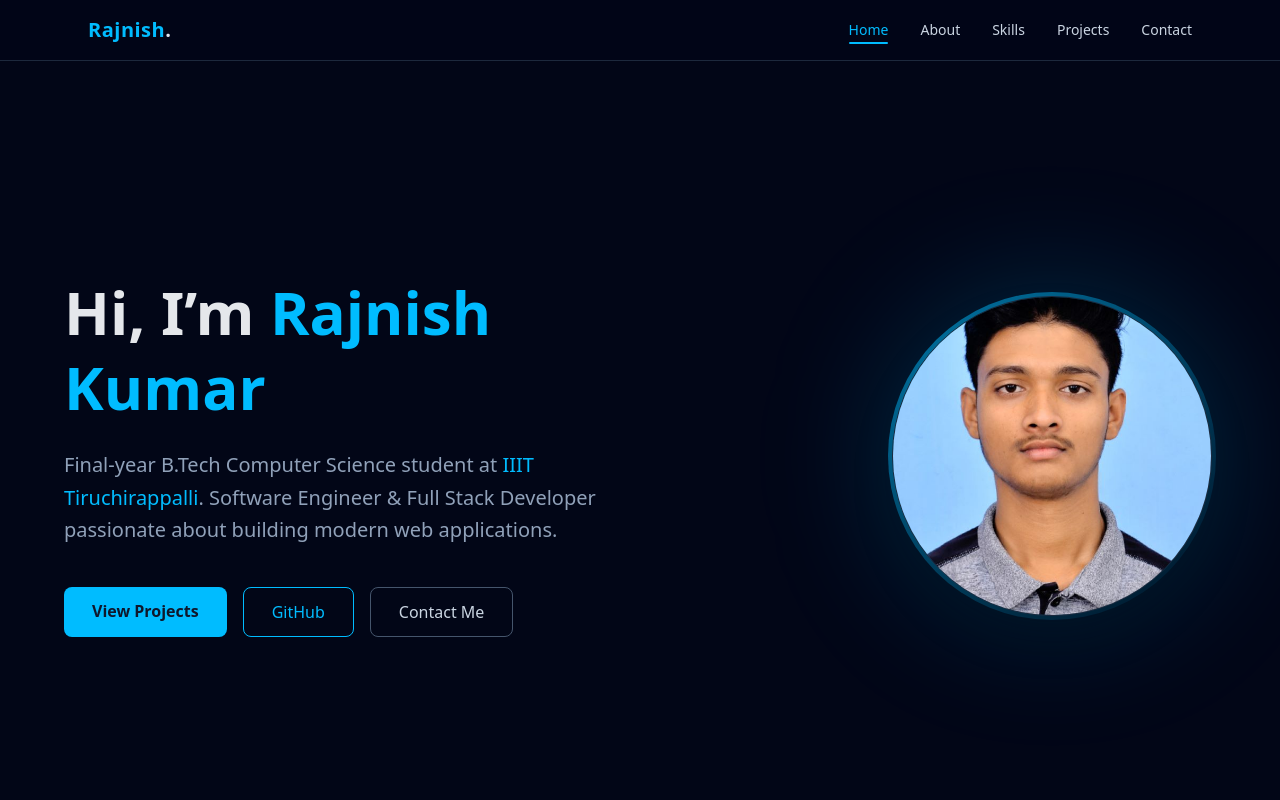
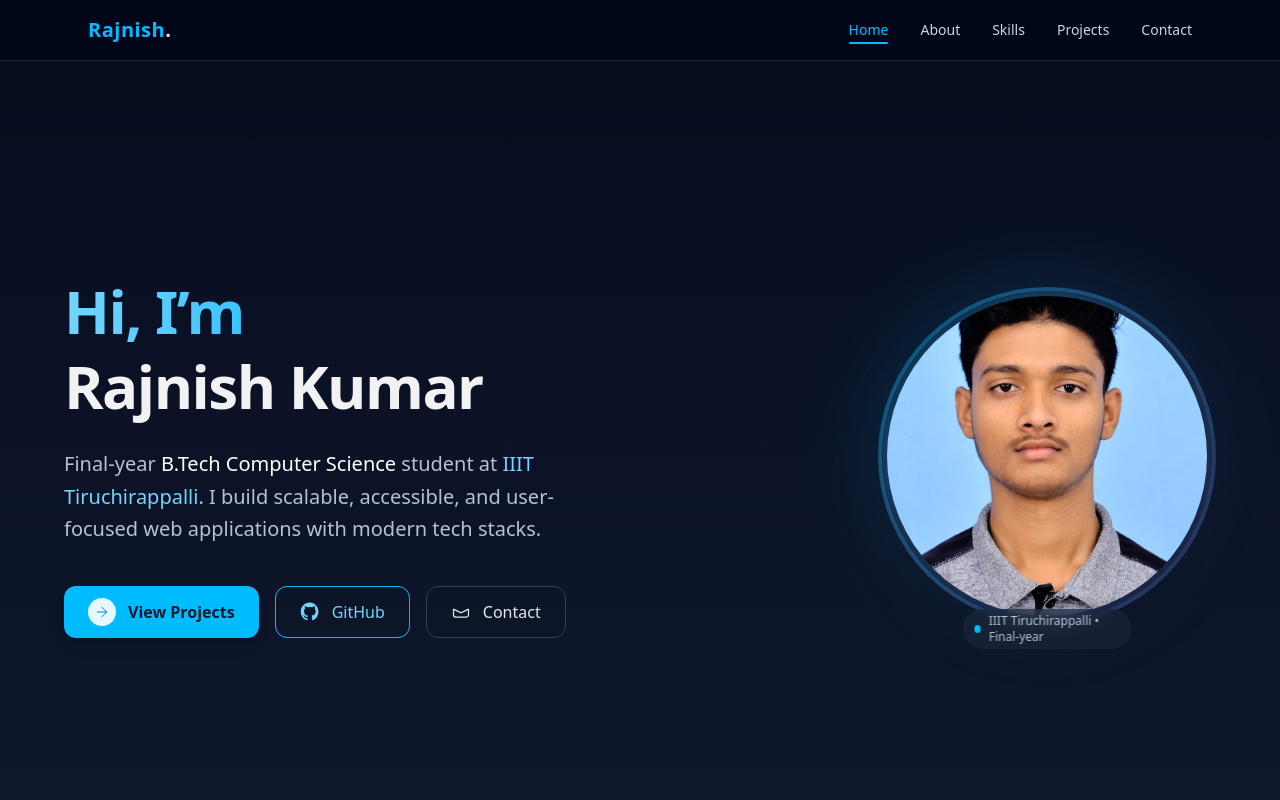
Before and after one commit to rajnish-012/MyPortfolio, a React (Vite) app: page / in a window 1280 px wide. Shown: the top 800 px of the page. Built offline with nearby package versions, Linux system fonts and the light colour scheme.

Commit message:
updated portfolio with hero section and resume

```diff
--- a/src/components/Contact.jsx
+++ b/src/components/Contact.jsx
@@ -1,6 +1,6 @@
 import { useState, useRef } from "react";
 import { motion } from "framer-motion";
-import Resume from "../assets/Resume.pdf";
+import Resume from "../assets/Rajnish kumar Resume.pdf";
 
 const Contact = () => {
   const formRef = useRef(null);
@@ -87,10 +87,10 @@ const Contact = () => {
               <div>
                 <p className="text-xs text-slate-400">Email</p>
                 <a
-                  href="mailto:companyk47@gmail.com"
+                  href="mailto:rajnishkr.22.11.48@gmail.com"
                   className="text-sky-400 hover:underline"
                 >
-                  companyk47@gmail.com
+                  rajnishkr.22.11.48@gmail.com
                 </a>
               </div>
             </div>
--- a/src/components/Hero.jsx
+++ b/src/components/Hero.jsx
@@ -1,81 +1,154 @@
-import { motion } from "framer-motion";
+import { motion, useReducedMotion } from "framer-motion";
 import profile from "../assets/profile.jpg";
 
+const containerVariants = {
+  hidden: {},
+  show: {
+    transition: {
+      staggerChildren: 0.12,
+    },
+  },
+};
+
+const textVariant = (reduce) => ({
+  hidden: reduce ? { opacity: 1 } : { opacity: 0, y: 32 },
+  show: {
+    opacity: 1,
+    y: 0,
+    transition: { duration: 0.7, ease: "easeOut" },
+  },
+});
+
+const imageVariant = (reduce) => ({
+  hidden: reduce ? { opacity: 1, scale: 1 } : { opacity: 0, scale: 0.94 },
+  show: {
+    opacity: 1,
+    scale: 1,
+    transition: { duration: 0.9, ease: "circOut" },
+  },
+});
+
 const Hero = () => {
+  const reduceMotion = useReducedMotion();
+
   return (
-    <section id="hero" className="min-h-screen flex items-center pt-28 px-6">
-      <div className="max-w-6xl mx-auto grid grid-cols-1 md:grid-cols-2 gap-14 items-center">
-        {/* LEFT: TEXT */}
-        <motion.div
-          initial={{ opacity: 0, y: 40 }}
-          animate={{ opacity: 1, y: 0 }}
-          transition={{ duration: 0.7 }}
-        >
-          <h1 className="text-4xl md:text-6xl font-bold mb-6 leading-tight">
-            Hi, I’m <span className="text-sky-400">Rajnish Kumar</span>
+    <section
+      id="hero"
+      aria-label="Hero section"
+      className="relative min-h-screen flex items-center pt-28 px-6 bg-gradient-to-b from-slate-900/40 to-slate-900 overflow-hidden"
+    >
+      <motion.div
+        variants={containerVariants}
+        initial="hidden"
+        animate="show"
+        className="max-w-6xl mx-auto grid grid-cols-1 md:grid-cols-2 gap-14 items-center"
+      >
+        {/* LEFT — TEXT */}
+        <motion.div variants={textVariant(reduceMotion)}>
+          <h1 className="text-4xl md:text-6xl font-extrabold mb-6 leading-tight tracking-tight">
+            <span className="block text-transparent bg-clip-text bg-gradient-to-r from-sky-300 via-sky-400 to-indigo-400">
+              Hi, I’m
+            </span>
+            <span className="text-white/95">Rajnish Kumar</span>
           </h1>
 
-          <p className="max-w-xl text-lg md:text-xl text-slate-400 leading-relaxed">
-            Final-year B.Tech Computer Science student at{" "}
-            <span className="text-sky-400">IIIT Tiruchirappalli</span>. Software
-            Engineer & Full Stack Developer passionate about building modern web
-            applications.
+          <p className="max-w-xl text-lg md:text-xl text-slate-300/90 leading-relaxed">
+            Final-year <span className="text-white">B.Tech Computer Science</span>{" "}
+            student at{" "}
+            <span className="text-sky-300 font-medium">
+              IIIT Tiruchirappalli
+            </span>
+            . I build scalable, accessible, and user-focused web applications
+            with modern tech stacks.
           </p>
 
           <div className="mt-10 flex flex-wrap gap-4">
+            {/* Projects */}
             <a
               href="#projects"
-              className="bg-sky-400 text-slate-900 px-7 py-3 rounded-lg font-semibold
-                         hover:bg-sky-300 transition"
+              aria-label="View Projects"
+              className="group inline-flex items-center gap-3 bg-sky-400 text-slate-900 px-6 py-3 rounded-xl font-semibold shadow-lg hover:shadow-xl hover:-translate-y-0.5 transition-all focus:outline-none focus-visible:ring-4 focus-visible:ring-sky-400/40"
             >
+              <span className="inline-flex items-center justify-center w-7 h-7 rounded-full bg-white/90 text-sky-600 group-hover:bg-white">
+                <svg className="w-4 h-4" viewBox="0 0 24 24" fill="none">
+                  <path
+                    d="M5 12h14"
+                    stroke="currentColor"
+                    strokeWidth="1.5"
+                    strokeLinecap="round"
+                  />
+                  <path
+                    d="M12 5l7 7-7 7"
+                    stroke="currentColor"
+                    strokeWidth="1.5"
+                    strokeLinecap="round"
+                  />
+                </svg>
+              </span>
               View Projects
             </a>
 
+            {/* GitHub */}
             <a
               href="https://github.com/rajnish-012"
               target="_blank"
               rel="noopener noreferrer"
-              className="border border-sky-400 px-7 py-3 rounded-lg text-sky-400
-                         hover:bg-sky-400/10 transition"
+              aria-label="GitHub Profile"
+              className="inline-flex items-center gap-3 border border-sky-400 px-6 py-3 rounded-xl text-sky-300 hover:bg-sky-400/10 transition focus:outline-none focus-visible:ring-4 focus-visible:ring-sky-400/30"
             >
+              <svg className="w-5 h-5" viewBox="0 0 24 24" fill="currentColor">
+                <path d="M12 .5C5.73.5.9 5.34.9 11.6c0 4.79 3.1 8.86 7.4 10.3.54.1.74-.24.74-.52 0-.26-.01-.95-.01-1.87-3.01.65-3.64-1.45-3.64-1.45-.5-1.27-1.22-1.61-1.22-1.61-.99-.68.07-.67.07-.67 1.1.08 1.68 1.13 1.68 1.13.97 1.67 2.55 1.19 3.17.91.1-.71.38-1.19.69-1.46-2.4-.27-4.94-1.2-4.94-5.33 0-1.18.42-2.15 1.12-2.91-.11-.28-.49-1.42.11-2.96 0 0 .92-.29 3.02 1.1a10.3 10.3 0 0 1 5.5 0c2.1-1.39 3.02-1.1 3.02-1.1.6 1.54.22 2.68.11 2.96.7.76 1.12 1.73 1.12 2.91 0 4.14-2.55 5.05-4.98 5.32.39.34.74 1.03.74 2.08 0 1.5-.01 2.71-.01 3.08 0 .29.2.62.75.51C19 20.45 22.1 16.4 22.1 11.6 22.1 5.34 17.27.5 12 .5z" />
+              </svg>
               GitHub
             </a>
 
+            {/* Contact */}
             <a
               href="#contact"
-              className="border border-slate-600 px-7 py-3 rounded-lg text-slate-300
-                         hover:border-slate-400 hover:text-white transition"
+              aria-label="Contact Me"
+              className="inline-flex items-center gap-3 border border-slate-700 px-6 py-3 rounded-xl text-slate-200 hover:border-slate-500 hover:text-white transition focus:outline-none focus-visible:ring-4 focus-visible:ring-slate-500/30"
             >
-              Contact Me
+              <svg
+                className="w-5 h-5"
+                viewBox="0 0 24 24"
+                fill="none"
+                stroke="currentColor"
+                strokeWidth="1.5"
+              >
+                <path d="M3 8.5v7A2.5 2.5 0 0 0 5.5 18h13A2.5 2.5 0 0 0 21 15.5v-7" />
+                <path d="M21 8.5L12 13 3 8.5" />
+              </svg>
+              Contact
             </a>
           </div>
         </motion.div>
 
-        {/* RIGHT: IMAGE */}
+        {/* RIGHT — IMAGE */}
         <motion.div
-          initial={{ opacity: 0, scale: 0.92 }}
-          animate={{ opacity: 1, scale: 1 }}
-          transition={{ duration: 0.8, delay: 0.15, ease: "easeOut" }}
+          variants={imageVariant(reduceMotion)}
           className="flex justify-center md:justify-end"
         >
-          <div className="relative">
+          <div className="relative group">
+            <div className="absolute inset-0 rounded-full bg-gradient-to-br from-sky-400/30 to-indigo-500/10 blur-2xl opacity-70" />
 
-            {/* Glow */}
-            <div className="absolute inset-0 rounded-full bg-sky-400/20 blur-3xl"></div>
-
-            {/* Image Wrapper */}
-            <div className="relative rounded-full p-1 bg-gradient-to-br from-sky-400/60 to-transparent">
-              <img
-                src={profile}
-                alt="Rajnish Kumar"
-                className="w-64 h-64 md:w-80 md:h-80 rounded-full object-cover
-                           shadow-2xl border border-slate-800"
-              />
+            <div className="relative rounded-full p-1 bg-gradient-to-br from-sky-400/40 to-indigo-400/20 shadow-2xl transition-transform group-hover:-translate-y-1">
+              <div className="rounded-full bg-slate-900/40 p-1 backdrop-blur-sm border border-slate-800">
+                <img
+                  src={profile}
+                  alt="Portrait of Rajnish Kumar"
+                  loading="eager"
+                  className="w-64 h-64 md:w-80 md:h-80 rounded-full object-cover transition-transform duration-700 group-hover:scale-105 group-hover:rotate-1"
+                />
+              </div>
             </div>
 
+            <div className="absolute -bottom-6 left-1/2 -translate-x-1/2 hidden sm:flex items-center gap-2 bg-slate-800/60 px-3 py-1 rounded-full text-xs text-slate-200/80 backdrop-blur-sm">
+              <span className="w-2 h-2 rounded-full bg-sky-400 animate-pulse" />
+              IIIT Tiruchirappalli • Final-year
+            </div>
           </div>
         </motion.div>
-      </div>
+      </motion.div>
     </section>
   );
 };
```
Also changed, not shown: 2 other files (tests, documents, lock files or other folders).
